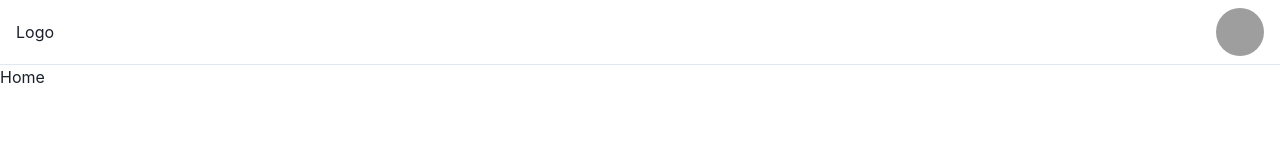
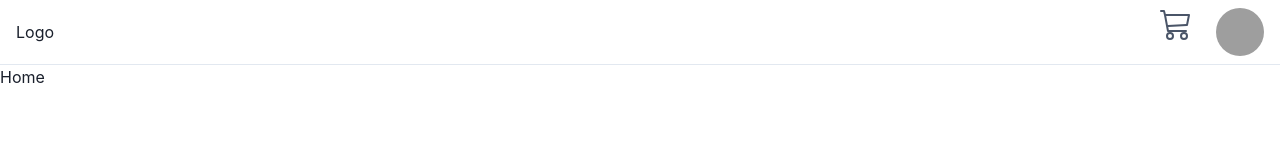
Before and after one commit to suraj9060/e-cmmerce-by-masai, a React (Create React App) app: page / in a window 1280 px wide. Shown: the top 160 px of the page. Built offline with nearby package versions, Linux system fonts and the light colour scheme; grey boxes are pictures that could not be loaded.

Commit message:
item counter cart

```diff
--- a/src/Components/Navbar.jsx
+++ b/src/Components/Navbar.jsx
@@ -9,7 +9,10 @@ import {
   useColorModeValue,
   useBreakpointValue,
   useDisclosure,
+  Icon,
 } from "@chakra-ui/react";
+
+import {BsCart3} from "react-icons/bs"
 
 import {
   HamburgerIcon,
@@ -65,6 +68,7 @@ const Navbar = () => {
           direction={"row"}
           spacing={6}
         >
+          <Icon as={BsCart3} boxSize='2rem' />
          <Profile />
 
         </Stack>
--- a/src/Components/Profile.jsx
+++ b/src/Components/Profile.jsx
@@ -3,7 +3,8 @@ import { Flex , MenuButton,
   MenuItem,
     Menu,
     Button,
-  Avatar
+    Avatar,
+
 } from '@chakra-ui/react'
 import {ChevronDownIcon} from "@chakra-ui/icons"
 import React from 'react'
```
